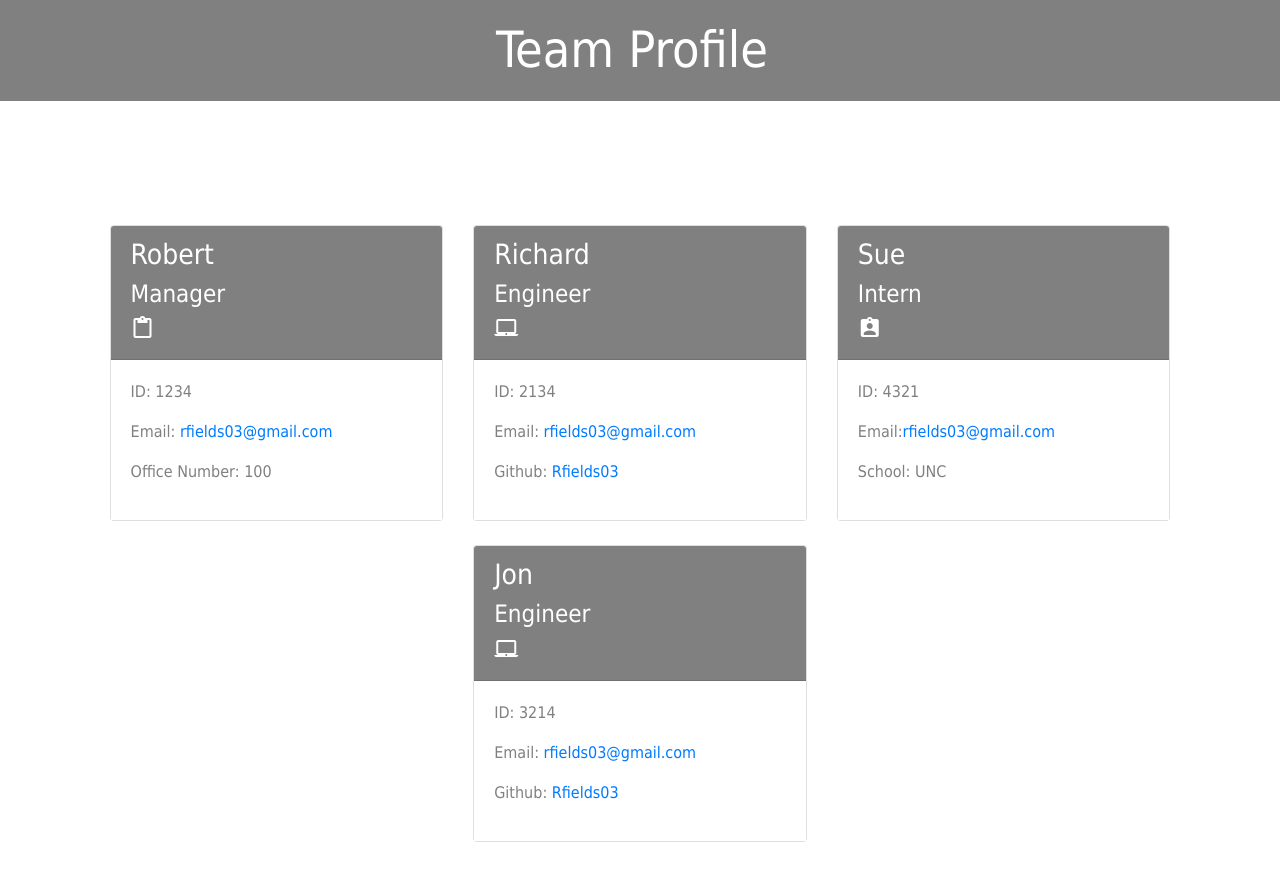
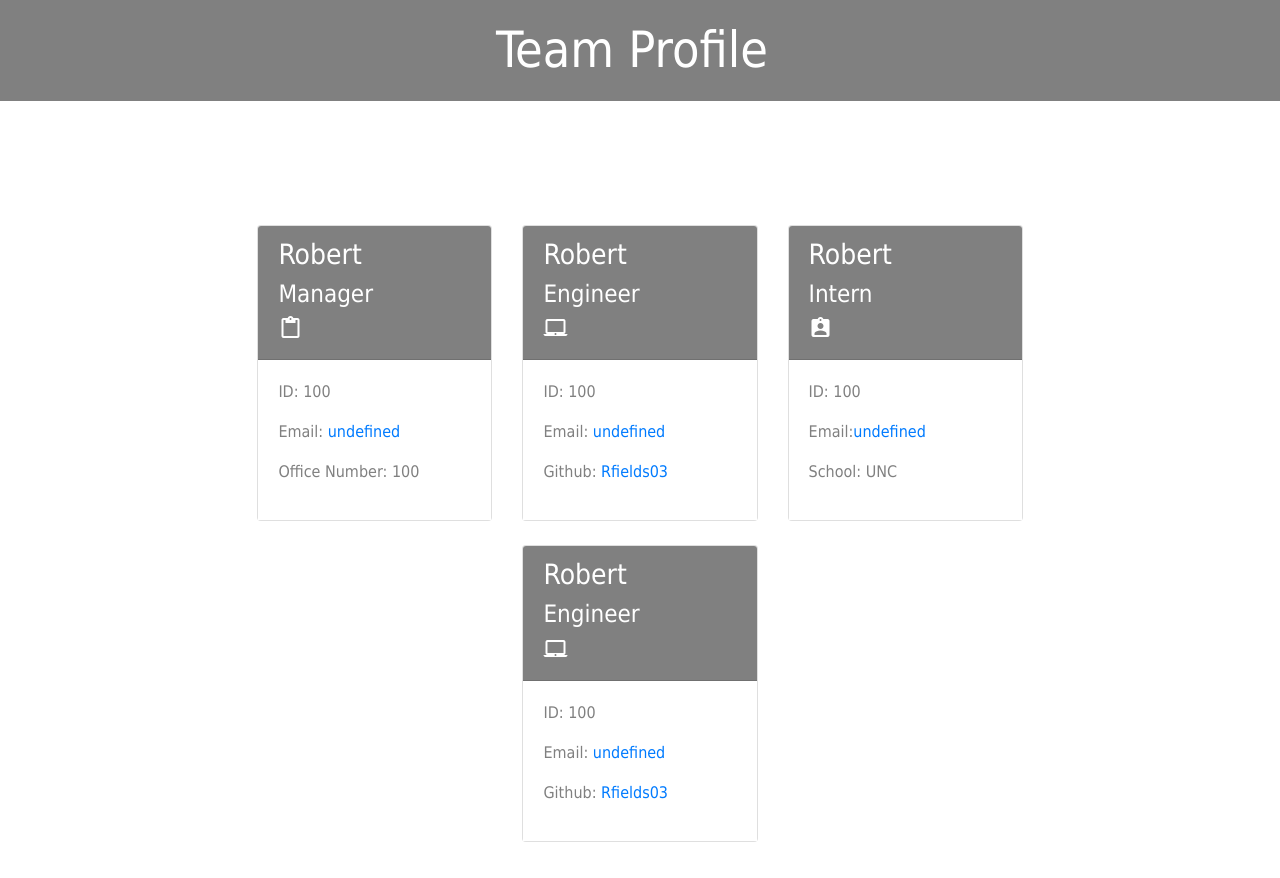
Before and after one commit to Rfields03/Team-Profile-Generator, a website: page dist/index.html in a window 1280 px wide. Drawn offline with nearby package versions, Linux system fonts and the light colour scheme.

Commit message:
upload demo

```diff
--- a/dist/index.html
+++ b/dist/index.html
@@ -30,8 +30,8 @@
           </div>
 
           <div class="card-body">
-              <p class="id">ID: 1234</p>
-              <p class="email">Email: <a href="mailto:rfields03@gmail.com">rfields03@gmail.com</a></p>
+              <p class="id">ID: 100</p>
+              <p class="email">Email: <a href="mailto:undefined">undefined</a></p>
               <p class="office">Office Number: 100</p>
           </div>
 
@@ -41,13 +41,13 @@
   <div class="col-4 mt-4">
       <div class="card h-100">
           <div class="card-header">
-              <h3>Richard</h3>
+              <h3>Robert</h3>
               <h4>Engineer</h4><i class="material-icons">laptop_mac</i>
           </div>
 
           <div class="card-body">
-              <p class="id">ID: 2134</p>
-              <p class="email">Email: <a href="mailto:rfields03@gmail.com">rfields03@gmail.com</a></p>
+              <p class="id">ID: 100</p>
+              <p class="email">Email: <a href="mailto:undefined">undefined</a></p>
               <p class="github">Github: <a href="https://github.com/Rfields03">Rfields03</a></p>
           </div>
 
@@ -57,13 +57,13 @@
   <div class="col-4 mt-4">
       <div class="card h-100">
           <div class="card-header">
-              <h3>Sue</h3>
+              <h3>Robert</h3>
               <h4>Intern</h4><i class="material-icons">assignment_ind</i>
           </div>
 
           <div class="card-body">
-              <p class="id">ID: 4321</p>
-              <p class="email">Email:<a href="mailto:rfields03@gmail.com">rfields03@gmail.com</a></p>
+              <p class="id">ID: 100</p>
+              <p class="email">Email:<a href="mailto:undefined">undefined</a></p>
               <p class="school">School: UNC</p>
           </div>
   </div>
@@ -72,13 +72,13 @@
   <div class="col-4 mt-4">
       <div class="card h-100">
           <div class="card-header">
-              <h3>Jon</h3>
+              <h3>Robert</h3>
               <h4>Engineer</h4><i class="material-icons">laptop_mac</i>
           </div>
 
           <div class="card-body">
-              <p class="id">ID: 3214</p>
-              <p class="email">Email: <a href="mailto:rfields03@gmail.com">rfields03@gmail.com</a></p>
+              <p class="id">ID: 100</p>
+              <p class="email">Email: <a href="mailto:undefined">undefined</a></p>
               <p class="github">Github: <a href="https://github.com/Rfields03">Rfields03</a></p>
           </div>
 
```
Also changed, not shown: README.md, html.JPG (added).
